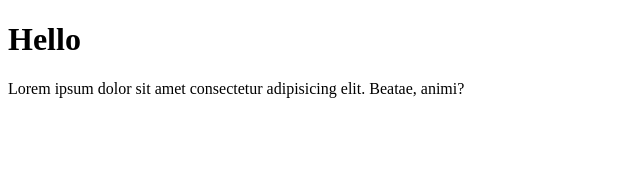
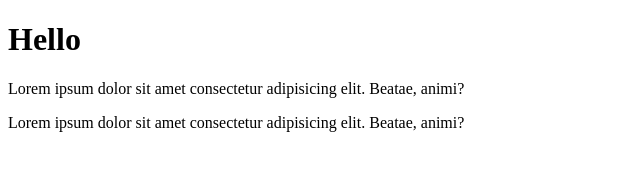
Before and after one commit to kadekriyan/amcc-belajar-git, a plain HTML site: page index.html in a window 1280 px wide. Shown: the whole page, without its empty margins (0-640 px from the left). Drawn offline with Linux system fonts and the light colour scheme.

Commit message:
feat: duplicate lorem description

```diff
--- a/index.html
+++ b/index.html
@@ -8,5 +8,6 @@
 <body>
     <h1>Hello</h1>
     <p>Lorem ipsum dolor sit amet consectetur adipisicing elit. Beatae, animi?</p>
+    <p>Lorem ipsum dolor sit amet consectetur adipisicing elit. Beatae, animi?</p>
 </body>
 </html>
```
